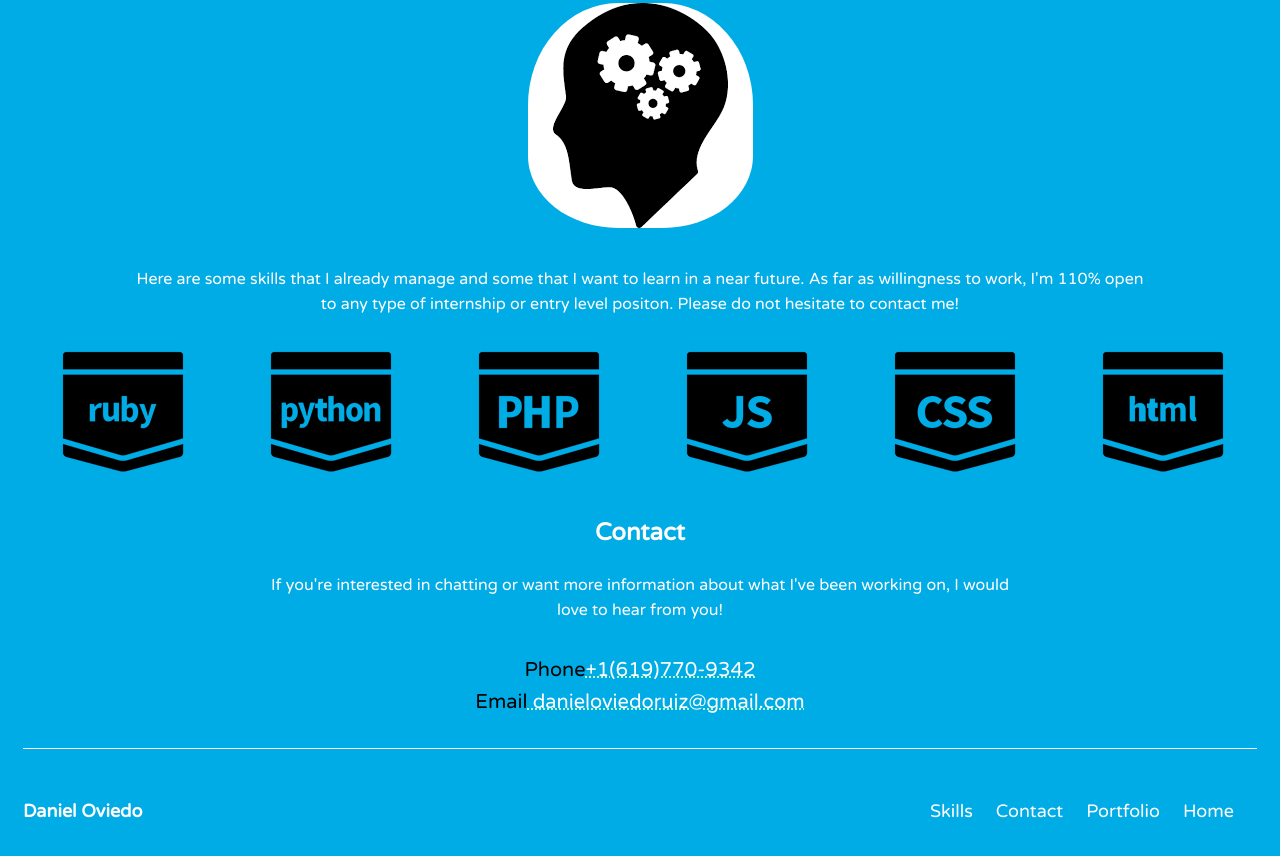
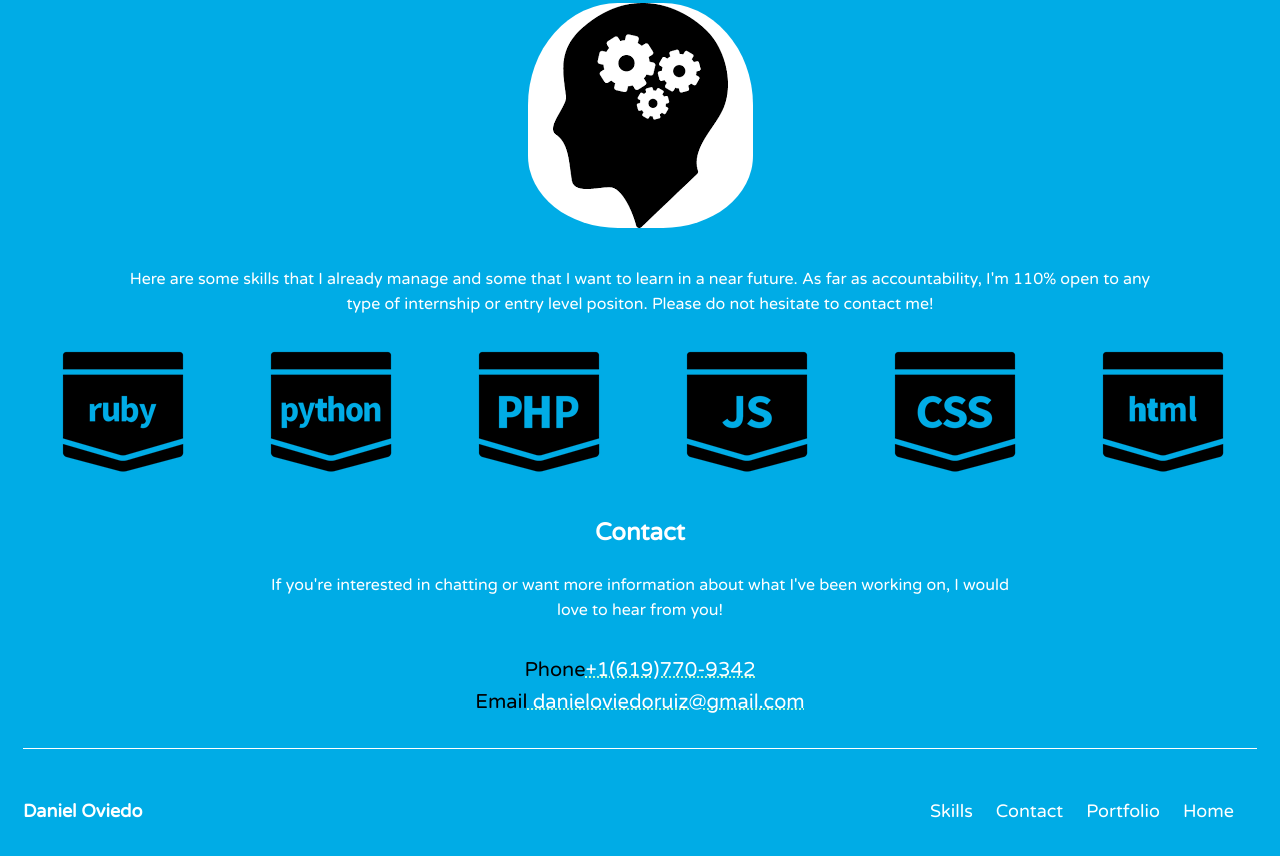
Before and after one commit to danieloviz86/danieloviz86.github.io-responsive-website, a plain HTML site: page index.html in a window 1280 px wide. Shown: the part 2122-2978 px from the top of the page. Drawn offline with Linux system fonts and the light colour scheme.

Commit message:
Skils paragraph edit

```diff
--- a/index.html
+++ b/index.html
@@ -74,7 +74,7 @@
 			<div class="skills-container clearfix">
 				<h2 id="skills"><a>Skills</a></h2>
 				<a><img class="logo" src="images/skills-img.png" alt="Skills Logo">
-				<p>Here are some skills that I already manage and some that I want to learn in a near future. As far as willingness to work, I'm 110% open to any type of internship or entry level positon. Please do not hesitate to contact me!</p></a>
+				<p>Here are some skills that I already manage and some that I want to learn in a near future. As far as accountability, I'm 110% open to any type of internship or entry level positon. Please do not hesitate to contact me!</p></a>
 				<ul class="skill-img">
 					<li><a href="https://www.w3schools.com/html/html5_intro.asp"><img src="images/html.png" alt="html-logo"></a></li>
 					<li><a href="https://www.w3schools.com/html/html5_intro.asp"><img src="images/css.png" alt="css-logo"></a></li>
```
